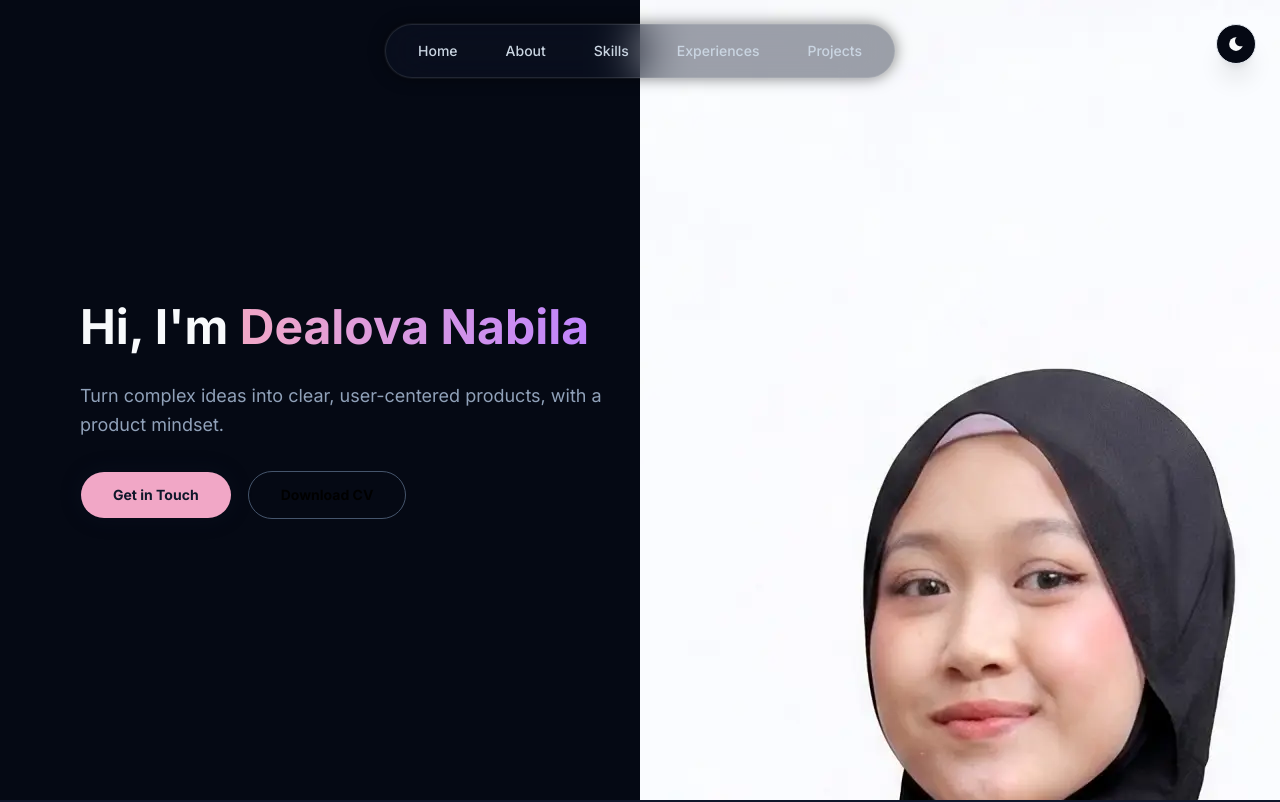
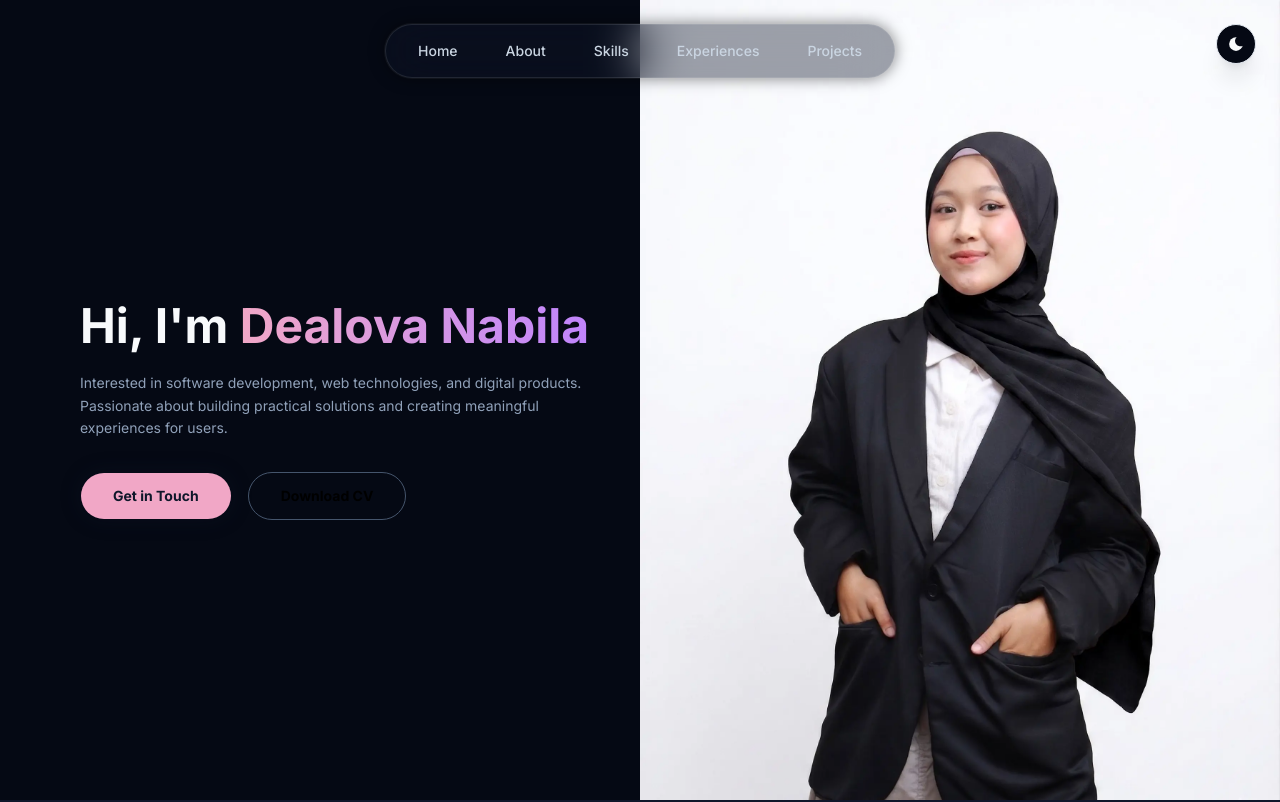
Before and after one commit to dvsalmah/personalsite-v2, a Next.js app: page / in a window 1280 px wide. Shown: the top 802 px of the page. Built offline with nearby package versions, Linux system fonts and the light colour scheme.

Commit message:
docs: update hero section paragraph

```diff
--- a/components/sections/hero.tsx
+++ b/components/sections/hero.tsx
@@ -36,7 +36,7 @@ export default function HeroSection() {
         <img
           src="/assets/profile-photo.webp"
           alt="Dealova Nabila"
-          className="w-full h-full object-none dark:object-cover object-top"
+          className="w-full h-full object-cover object-top"
         />
         <div className="dark:absolute dark:inset-0 dark:bg-black/60" />
         <div className="hidden dark:block absolute inset-0 bg-gradient-to-t from-background via-background/80 to-transparent md:bg-gradient-to-r md:from-background md:via-transparent md:to-transparent" />
@@ -56,8 +56,8 @@ export default function HeroSection() {
             </span>
           </h1>
 
-          <p className="mt-2 md:mt-6 text-base md:text-lg text-slate-400 leading-relaxed">
-            Turn complex ideas into clear, user-centered products, with a product mindset.
+          <p className="mt-2 md:mt-4 text-base md:text-sm text-slate-400 leading-relaxed">
+            Interested in software development, web technologies, and digital products. Passionate about building practical solutions and creating meaningful experiences for users.
           </p>
 
           <motion.div
```
